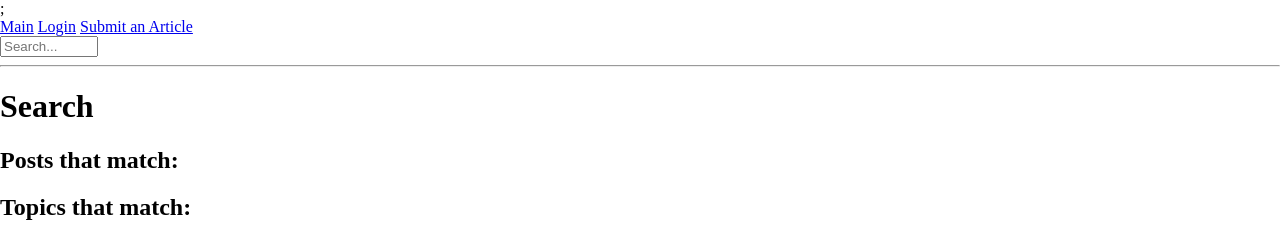
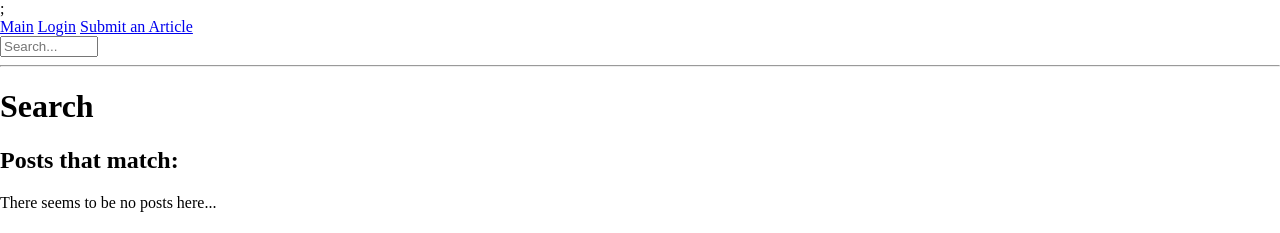
Before and after one commit to ModoUnreal/dopenet, a Flask app: page /search_result/1 in a window 1280 px wide. Shown: the top 233 px of the page. Run offline with Flask 2, Linux system fonts and the light colour scheme; data that the repository does not hold is empty.

Commit message:
Added message if search doesnt exist

```diff
--- a/app/templates/search_result.html
+++ b/app/templates/search_result.html
@@ -8,6 +8,9 @@
 
         <p><a href="{{ url_for('item', post_id=post.id)}}">{{ post.title }}</a> by {{ post.author.username }}</p>
 
+    {% else %}
+        <p>There seems to be no posts here...</p>
+
     {% endfor %}
 
     <h2>Topics that match:</h2>
```
